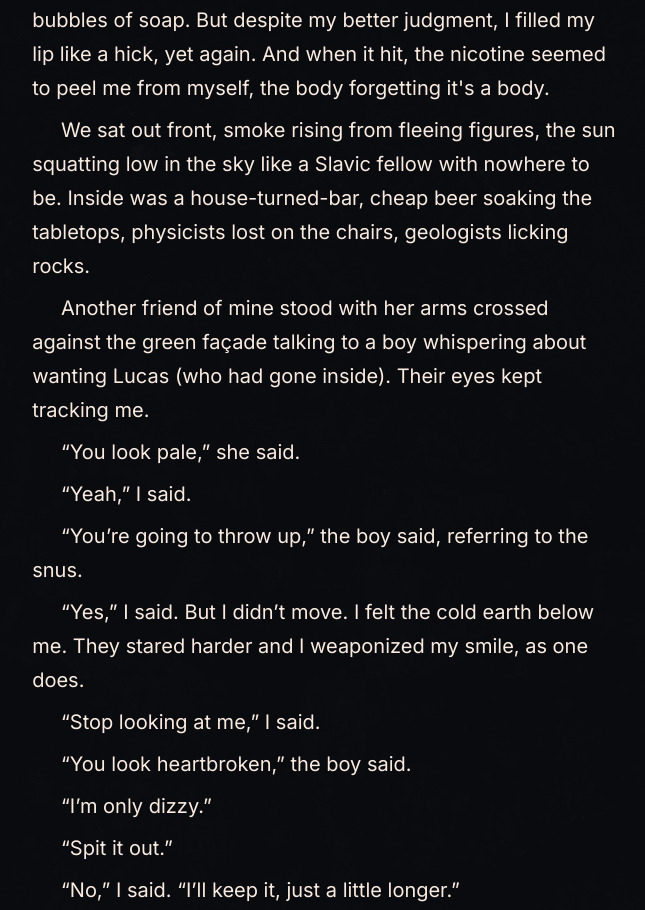
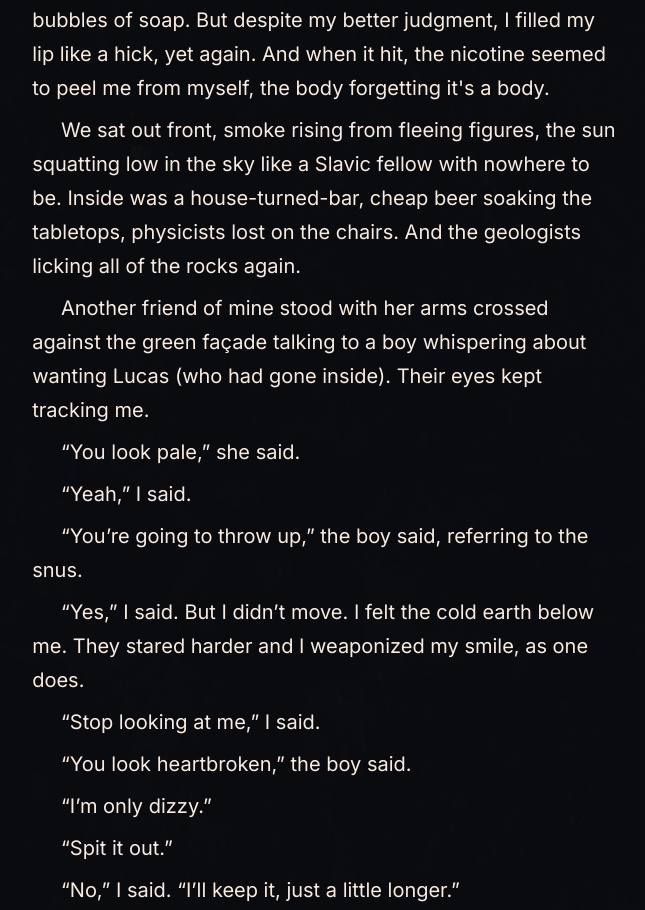
Before and after one commit to emil-ke/my-portfolio, an Astro site: page /writing/butterfly-sotto in a window 1280 px wide. Shown: the part 969-1879 px from the top of the page, without its empty margins (19-664 px from the left). Built offline with nearby package versions, Linux system fonts and the light colour scheme; Astro itself is replaced by a stand-in of ours.

Commit message:
Line edits

```diff
--- a/src/pages/writing/butterfly-sotto.astro
+++ b/src/pages/writing/butterfly-sotto.astro
@@ -53,23 +53,18 @@ import ProjectPage from "../../components/ProjectPage.astro";
 				<p>
 					We sat out front, smoke rising from fleeing figures, the sun squatting
 					low in the sky like a Slavic fellow with nowhere to be. Inside was a
-					house-turned-bar, cheap beer soaking the tabletops, physicists lost on the chairs, geologists
-					licking rocks.
+					house-turned-bar, cheap beer soaking the tabletops, physicists lost on
+					the chairs. And the geologists licking all of the rocks again.
 				</p>
 				<p>
 					Another friend of mine stood with her arms crossed against the green
-					façade talking to a boy whispering about wanting Lucas (who had gone inside). Their eyes
-					kept tracking me.
+					façade talking to a boy whispering about wanting Lucas (who had gone
+					inside). Their eyes kept tracking me.
 				</p>
 
 				<p>“You look pale,” she said.</p>
-				<p>
-				“Yeah,” I said.
-				</p>
-				<p>
-				“You’re going to throw up,” the boy said, referring to
-					the snus.
-				</p>
+				<p>“Yeah,” I said.</p>
+				<p>“You’re going to throw up,” the boy said, referring to the snus.</p>
 				<p>
 					“Yes,” I said. But I didn’t move. I felt the cold earth below me. They
 					stared harder and I weaponized my smile, as one does.
```
